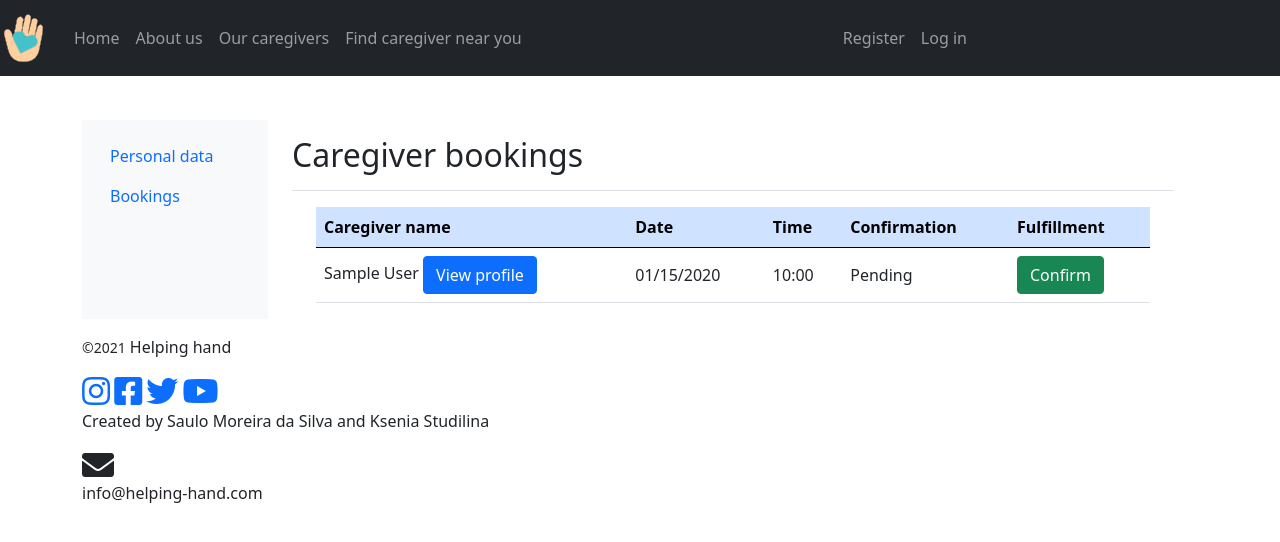
After one commit to moreirasaulo/helping-hand, a PHP site: template templates/clientbookings.html.twig in a window 1280 px wide. The commit adds this page. Shown: the top 542 px of the page. Run offline with PHP 8.4, Linux system fonts and the light colour scheme; the template is opened without the code that fills it: most values are stand-ins (such as "Sample title", 1, 10 or a date in 2020); grey boxes marked "Sample" are stand-in pictures; some libraries are stand-ins or nearby versions; some web fonts are replaced.

Commit message:
caregiver acct, schedule, index, client bookings, view caregiver

```diff
--- /dev/null
+++ b/templates/clientbookings.html.twig
@@ -0,0 +1,154 @@
+{% extends "master.html.twig" %}
+
+{% block title %}Caregiver account{% endblock %}
+
+{% block head %}
+{{ parent() }}
+
+
+
+{% endblock %}
+
+
+{% block content %}
+<br><br><br><br><br>
+{% if success %}
+            <p>{{success}}</p>
+    {% endif %}
+
+
+<div class="container-fluid user-select-none">
+  <div class="row">
+    <nav id="sidebarMenu" class="col-md-3 col-lg-2 d-md-block bg-light sidebar collapse">
+      <div class="position-sticky pt-3">
+        <ul class="nav flex-column">
+          <li class="nav-item">
+            <a class="nav-link active" name="personaldata" aria-current="page"  href="/accountcaregiver">
+              <span data-feather="home"></span>
+              Personal data
+
+            </a>
+          </li>
+          <li class="nav-item">
+            <a class="nav-link"  href="/clientbookings">
+              <span data-feather="file"></span>
+              Bookings
+            </a>
+          </li>
+        </ul>
+
+
+      </div>
+    </nav>
+
+    <main class="col-md-9 ms-sm-auto col-lg-10 px-md-4">
+      <div class="d-flex justify-content-between flex-wrap flex-md-nowrap align-items-center pt-3 pb-2 mb-3 border-bottom">
+        <h1 class="h2 user-select-none">{% if userSession.role == "client" %}
+            Client bookings
+            {% else %}
+			Caregiver bookings
+		{% endif %}</h1>
+
+      </div>
+
+    <div id="changingcontent" class="container user-select-none">
+        {% if bookings %}
+        <p id="confirmed"></p>
+            <div class="table-responsive">
+            <table class="table align-middle">
+            <thead class="table-primary">
+                <th scope="col">Caregiver name</th>
+                <th scope="col">Date</th>
+                <th scope="col">Time</th>
+                <th scope="col">Confirmation</th>
+                <th scope="col">Fulfillment</th>
+                </thead>
+                <tbody>
+
+            {% for booking in bookings %}
+                <tr scope="row">
+                    <td>{{booking.firstName}} {{booking.lastName}}
+                      <!-- Button trigger modal -->
+                  <button type="button" class="btn btn-primary" data-bs-toggle="modal" data-bs-target="#caregiverprofile">
+                    View profile
+                  </button>
+                  <!-- Modal -->
+                  <div class="modal fade" id="caregiverprofile" tabindex="-1" aria-labelledby="modallabel" aria-hidden="true">
+                    <div class="modal-dialog">
+                      <div class="modal-content">
+                        <div class="modal-header">
+                          <h5 class="modal-title" id="modallabel">{{booking.firstName}} {{booking.lastName}}</h5>
+                          <button type="button" class="btn-close" data-bs-dismiss="modal" aria-label="Close"></button>
+                        </div>
+                        <div class="modal-body">
+                        <p>About caregiver</p>
+                        <p> {{booking.description}} </p>
+                        <img src="/uploads/{{booking.imagePath}}" class="img-thumbnail">
+                        </div>
+                        <div class="modal-footer">
+                          <button type="button" class="btn btn-secondary" data-bs-dismiss="modal">Close</button>
+                        </div>
+                      </div>
+                    </div>
+                  </div>
+                    </td>
+                    <td>{{booking.dateTime|date("m/d/Y")}}</td>
+                    <td>{{booking.dateTime|date("g:00")}}</td>
+                    <td>{% if booking.isAccepted == 0 and booking.isDeclined == 0 %} Pending
+                     {% elseif booking.isAccepted != 0 %} &check; {% else %} &mdash; {% endif %} </td>
+                    <td>
+                        {% if booking.isFullfiled == 0 %}
+                          <form method="POST">
+                            <input type="submit" name="confirm" id="confirm" value="Confirm" class="btn btn-success"/>
+                            <textarea class="form-control visually-hidden"  name="availabilityID" >{{booking.availabilityID}}</textarea>
+                        </form>
+                         {% else %}
+                            Fulfilled
+                    {% if not booking.r1.body %}
+                    <!-- Button trigger modal -->
+                  <button type="button" class="btn btn-primary" data-bs-toggle="modal" data-bs-target="#review">
+                    Add review
+                  </button>
+                  <!-- Modal -->
+                  <div class="modal fade modal-fullscreen" id="review" tabindex="-1" aria-labelledby="modallabel" aria-hidden="true">
+                    <div class="modal-dialog">
+                      <div class="modal-content">
+                        <div class="modal-header">
+                          <h5 class="modal-title" id="modallabel">Review your experience with {{booking.firstName}} {{booking.lastName}}
+                           from {{booking.dateTime|date("m/d/Y")}} {{booking.dateTime|date("g:00")}}</h5>
+                          <button type="button" class="btn-close" data-bs-dismiss="modal" aria-label="Close"></button>
+                        </div>
+                        <div class="modal-body">
+                       <form method="POST">
+                            <textarea class="form-control" placeholder="Write your review here" id="body" name="body" rows="5"></textarea>
+                            <input class="form-check-input" type="checkbox" name="isPositive" id="isPositive">Was your experience positive?
+                            <textarea class="form-control visually-hidden"  name="availabilityID" >{{booking.availabilityID}}</textarea>
+                        </div>
+                        <div class="modal-footer">
+                         <input type="submit" name="addReview" id="addReview" value="Submit review" class="btn btn-primary"/>
+                          <button type="button" class="btn btn-secondary" data-bs-dismiss="modal">Cancel</button>
+                        </div>
+                        </form>
+                      </div>
+                    </div>
+                  </div>
+                  {% else %} Reviewed {% endif %}
+                          {% endif %}
+                    </td>
+                </tr>
+            {% endfor %}
+            </tbody>
+            </table>
+            </div>
+
+        {% else %}
+        <p> You do not have any reservations at this moment </p>
+          {% endif %}
+    </div>
+
+
+
+    </main>
+  </div>
+</div>
+{% endblock %}
```
Also changed, not shown: templates/accountcaregiver.html.twig (+9 -8 lines), templates/caregiverschedule.html.twig (+20 -16 lines), templates/index.html.twig (+12 -30 lines), templates/viewcaregiver.html.twig (added, +80 -0 lines).
